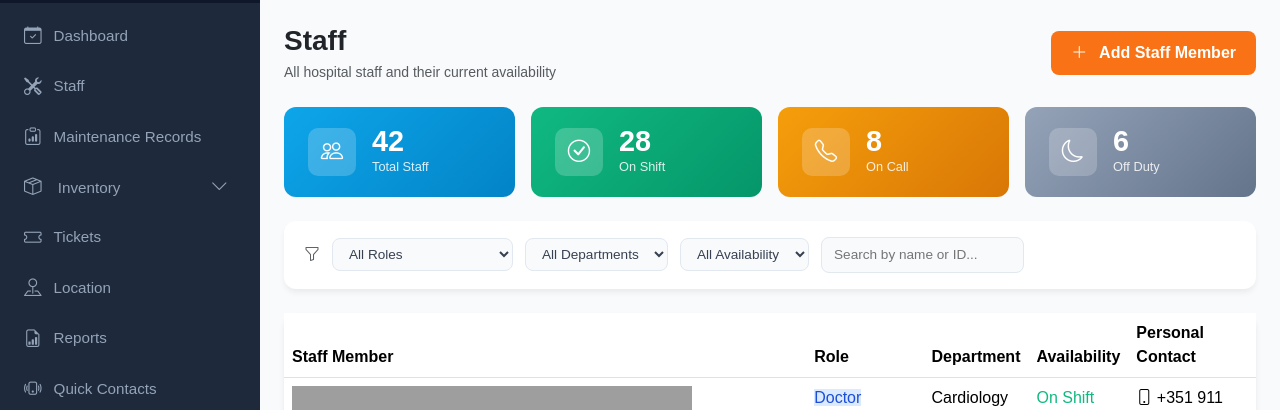
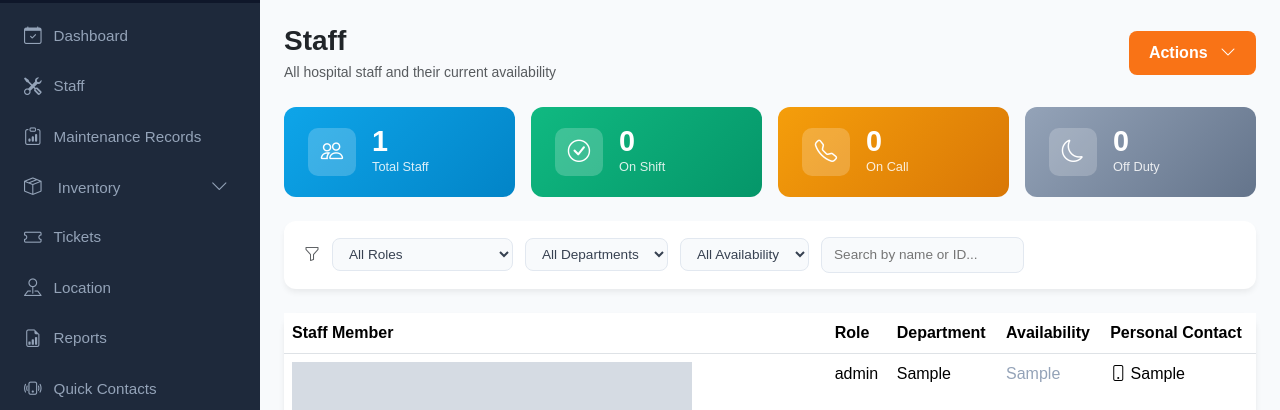
Before and after one commit to Phyloon/SIBDAS_Projeto, a PHP site: page /staff.php in a window 1280 px wide. Shown: the part 73-483 px from the top of the page. Run offline with PHP 8.4, Linux system fonts and the light colour scheme; tables that the repository leaves empty or names only in its code hold one stand-in row (values such as "Sample post"); grey boxes marked "Sample" are stand-in pictures; grey boxes are pictures that could not be loaded.

Commit message:
implementação do processo de adição de staff e integração com a database

```diff
--- /dev/null
+++ b/Strix-Central-Hospital/private/includes/new_staff.php
@@ -0,0 +1,73 @@
+<div class="modal fade" id="addStaffModal" tabindex="-1">
+    <div class="modal-dialog">
+        <div class="modal-content" style="border-radius: 16px; border: none;">
+            <form action="../includes/process_new_staff.php" method="POST">
+
+                <div class="modal-header border-0 pb-0">
+                    <h5 class="modal-title fw-bold">Add New Staff Member</h5>
+                    <button type="button" class="btn-close" data-bs-dismiss="modal"></button>
+                </div>
+
+                <div class="modal-body pt-3">
+                    <div class="d-flex flex-column align-items-center mb-4">
+                        <div class="qr-placeholder" style="width: 80px; height: 80px; display: flex; align-items: center; justify-content: center; background: #f1f5f9; border-radius: 50%;">
+                            <i class="bi bi-person-plus" style="font-size: 2rem; color: #64748b;"></i>
+                        </div>
+                        <small class="text-muted mt-2">Register new hospital personnel</small>
+                    </div>
+
+                    <div class="row g-3">
+                        <div class="col-12">
+                            <label class="form-label">Full Name</label>
+                            <input type="text" name="nome" class="form-control" placeholder="e.g. Dr. Alexandre Silva" style="border-radius:8px;" required>
+                        </div>
+
+                        <div class="col-6">
+                            <label class="form-label">Role</label>
+                            <input type="text" name="role" class="form-control" placeholder="e.g. Doctor, Nurse, Tech" style="border-radius:8px;" required>
+                        </div>
+
+                        <div class="col-6">
+                            <label class="form-label">Staff ID</label>
+                            <input type="text" name="staff_id" class="form-control" placeholder="e.g. #ST-00099" style="border-radius:8px;" required>
+                        </div>
+
+                        <div class="col-6">
+                            <label class="form-label">Department</label>
+                            <select name="departamento" class="form-select" style="border-radius:8px;" required>
+                                <option value="">Select...</option>
+                                <option value="Cardiology">Cardiology</option>
+                                <option value="Radiology">Radiology</option>
+                                <option value="ICU">ICU</option>
+                                <option value="Surgery">Surgery</option>
+                                <option value="Neurology">Neurology</option>
+                            </select>
+                        </div>
+
+                        <div class="col-6">
+                            <label class="form-label">Status</label>
+                            <select name="disponibilidade" class="form-select" style="border-radius:8px;" required>
+                                <option value="On Shift">On Shift</option>
+                                <option value="On Call">On Call</option>
+                                <option value="Off Duty">Off Duty</option>
+                            </select>
+                        </div>
+
+                        <div class="col-12">
+                            <label class="form-label">Contact Number</label>
+                            <input type="text" name="contacto" class="form-control" placeholder="e.g. +351 9xx xxx xxx" style="border-radius:8px;" required>
+                        </div>
+                    </div>
+                </div>
+
+                <div class="modal-footer border-0 pt-3">
+                    <button type="button" class="btn btn-light" data-bs-dismiss="modal" style="border-radius:8px;">Cancel</button>
+                    <button type="submit" class="btn btn-primary-custom" style="border-radius:8px;">
+                        <i class="bi bi-plus-lg me-1"></i> Add Staff Member
+                    </button>
+                </div>
+
+            </form>
+        </div>
+    </div>
+</div>
--- a/Strix-Central-Hospital/private/views/inventory-manage.php
+++ b/Strix-Central-Hospital/private/views/inventory-manage.php
@@ -116,7 +116,9 @@ $pct_fora = $total ? round($fora      / $total * 100) : 0;
                             </div>
                         </div>
                         <div>
-                            <button class="btn btn-primary-custom" data-bs-toggle="modal" data-bs-target="#addEquipmentModal"><i class="bi bi-plus-lg me-2"></i> Add Inventory</button>
+                            <button class="btn btn-primary-custom" data-bs-toggle="modal" data-bs-target="#addEquipmentModal">
+                                <i class="bi bi-plus-lg me-2"></i> Add Inventory
+                            </button>
                         </div>
                     </div>
 
--- a/Strix-Central-Hospital/private/views/staff.php
+++ b/Strix-Central-Hospital/private/views/staff.php
@@ -1,3 +1,14 @@
+<?php
+require_once '../../config/config.php';
+$stmt = $pdo->query("SELECT * FROM staff WHERE deleted_at IS NULL");
+$staff = $stmt->fetchAll(PDO::FETCH_ASSOC);
+
+$total      = count($staff);
+$on_shift   = count(array_filter($staff, fn($s) => $s['disponibilidade'] === 'On Shift'));
+$on_call    = count(array_filter($staff, fn($s) => $s['disponibilidade'] === 'On Call'));
+$off_duty   = count(array_filter($staff, fn($s) => $s['disponibilidade'] === 'Off Duty'));
+?>
+
 <?php include '../includes/header.php'?>
 
     <div class="d-flex">
@@ -16,9 +27,28 @@
                         <h3 class="fw-bold mb-1">Staff</h3>
                         <p class="text-muted small mb-0">All hospital staff and their current availability</p>
                     </div>
-                    <button class="btn btn-primary-custom">
-                        <i class="bi bi-plus-lg me-2"></i> Add Staff Member
-                    </button>
+
+                    <div class="dropdown align-items-center">
+                        <button class="btn btn-primary-custom" data-bs-toggle="dropdown" aria-expanded="false" style="border-radius: 8px;">
+                            Actions <i class="bi bi-chevron-down ms-2"></i>
+                        </button>
+                        <ul class="dropdown-menu dropdown-menu-end shadow-sm" style="border-radius: 8px; border: none;">
+                            <li>
+                                <button class="dropdown-item py-2" data-bs-toggle="modal" data-bs-target="#addStaffModal">
+                                    <i class="bi bi-person-plus me-2 text-muted"></i> Add Staff
+                                </button>
+                            </li>
+                            <li><hr class="dropdown-divider"></li>
+                            <li>
+                                <button class="dropdown-item py-2 text-danger" data-bs-toggle="modal" data-bs-target="#deleteStaffModal">
+                                    <i class="bi bi-person-dash me-2"></i> Delete Staff
+                                </button>
+                            </li>
+                        </ul>
+                    </div>
+
+                    <!--modal add staff-->
+                    <?php include '../includes/new_staff.php'?>
                 </div>
 
                 <!-- Stat cards -->
@@ -27,7 +57,7 @@
                         <div class="stat-card" style="background: linear-gradient(135deg, #0ea5e9, #0284c7);">
                             <div class="stat-icon"><i class="bi bi-people"></i></div>
                             <div>
-                                <div class="stat-value">42</div>
+                                <div class="stat-value"><?= $total ?></div>
                                 <div class="stat-label">Total Staff</div>
                             </div>
                         </div>
@@ -36,7 +66,7 @@
                         <div class="stat-card" style="background: linear-gradient(135deg, #10b981, #059669);">
                             <div class="stat-icon"><i class="bi bi-check-circle"></i></div>
                             <div>
-                                <div class="stat-value">28</div>
+                                <div class="stat-value"><?= $on_shift ?></div>
                                 <div class="stat-label">On Shift</div>
                             </div>
                         </div>
@@ -45,7 +75,7 @@
                         <div class="stat-card" style="background: linear-gradient(135deg, #f59e0b, #d97706);">
                             <div class="stat-icon"><i class="bi bi-telephone"></i></div>
                             <div>
-                                <div class="stat-value">8</div>
+                                <div class="stat-value"><?= $on_call ?></div>
                                 <div class="stat-label">On Call</div>
                             </div>
                         </div>
@@ -54,7 +84,7 @@
                         <div class="stat-card" style="background: linear-gradient(135deg, #94a3b8, #64748b);">
                             <div class="stat-icon"><i class="bi bi-moon"></i></div>
                             <div>
-                                <div class="stat-value">6</div>
+                                <div class="stat-value"><?= $off_duty ?></div>
                                 <div class="stat-label">Off Duty</div>
                             </div>
                         </div>
@@ -103,137 +133,42 @@
                                     <th>Personal Contact</th>
                                 </tr>
                             </thead>
-                            <tbody>
-                                <tr data-role="Doctor" data-availability="On Shift" data-department="Cardiology">
+                                <?php foreach ($staff as $s):
+                                    // set dot colour based on availability
+                                    $dot_color = match($s['disponibilidade']) {
+                                        'On Shift' => '#10b981',
+                                        'On Call'  => '#f59e0b',
+                                        'Off Duty' => '#94a3b8',
+                                        default    => '#94a3b8'
+                                    };
+                                ?>
+                                <tr data-role="<?= htmlspecialchars($s['role']) ?>"
+                                    data-availability="<?= htmlspecialchars($s['disponibilidade']) ?>"
+                                    data-department="<?= htmlspecialchars($s['departamento']) ?>">
                                     <td>
                                         <div class="d-flex align-items-center gap-3">
-                                            <img src="https://ui-avatars.com/api/?name=Maria+Santos&background=0ea5e9&color=fff" class="staff-avatar">
+                                            <img src="<?= htmlspecialchars($s['imagem']) ?>" class="staff-avatar">
                                             <div>
-                                                <div class="staff-name">Dr. Maria Santos</div>
-                                                <div class="staff-id">#ST-00021</div>
+                                                <div class="staff-name"><?= htmlspecialchars($s['nome']) ?></div>
+                                                <div class="staff-id"><?= htmlspecialchars($s['staff_id']) ?></div>
                                             </div>
                                         </div>
                                     </td>
-                                    <td><span class="role-badge" style="background:#dbeafe; color:#1d4ed8;">Doctor</span></td>
-                                    <td>Cardiology</td>
+                                    <td><span class="role-badge"><?= htmlspecialchars($s['role']) ?></span></td>
+                                    <td><?= htmlspecialchars($s['departamento']) ?></td>
                                     <td>
-                                        <span class="availability-dot" style="background:#10b981;"></span>
-                                        <span class="availability-label" style="color:#10b981;">On Shift</span>
+                                        <span class="availability-dot" style="background:<?= $dot_color ?>;"></span>
+                                        <span class="availability-label" style="color:<?= $dot_color ?>;"><?= htmlspecialchars($s['disponibilidade']) ?></span>
                                     </td>
-                                    <td><span class="assignment-pill"><i class="bi bi-phone"></i> +351 911 871 461</span></td>
+                                    <td><span class="assignment-pill"><i class="bi bi-phone"></i> <?= htmlspecialchars($s['contacto']) ?></span></td>
                                 </tr>
-                                <tr data-role="Biomedical Technician" data-availability="On Shift" data-department="Radiology">
-                                    <td>
-                                        <div class="d-flex align-items-center gap-3">
-                                            <img src="https://ui-avatars.com/api/?name=John+Doe&background=f97316&color=fff" class="staff-avatar">
-                                            <div>
-                                                <div class="staff-name">John Doe</div>
-                                                <div class="staff-id">#ST-00001</div>
-                                            </div>
-                                        </div>
-                                    </td>
-                                    <td><span class="role-badge" style="background:#ffedd5; color:#c2410c;">Biomedical Tech.</span></td>
-                                    <td>Radiology</td>
-                                    <td>
-                                        <span class="availability-dot" style="background:#10b981;"></span>
-                                        <span class="availability-label" style="color:#10b981;">On Shift</span>
-                                    </td>
-                                    <td><span class="assignment-pill"><i class="bi bi-phone"></i> +351 913 522 453</span></td>
-                                </tr>
-                                <tr data-role="Nurse" data-availability="On Call" data-department="ICU">
-                                    <td>
-                                        <div class="d-flex align-items-center gap-3">
-                                            <img src="https://ui-avatars.com/api/?name=Ana+Costa&background=10b981&color=fff" class="staff-avatar">
-                                            <div>
-                                                <div class="staff-name">Ana Costa</div>
-                                                <div class="staff-id">#ST-00034</div>
-                                            </div>
-                                        </div>
-                                    </td>
-                                    <td><span class="role-badge" style="background:#d1fae5; color:#065f46;">Nurse</span></td>
-                                    <td>ICU</td>
-                                    <td>
-                                        <span class="availability-dot" style="background:#f59e0b;"></span>
-                                        <span class="availability-label" style="color:#f59e0b;">On Call</span>
-                                    </td>
-                                    <td><span class="assignment-pill"><i class="bi bi-phone"></i> +351 918 452 633</span></td>
-                                </tr>
-                                <tr data-role="Radiologist" data-availability="On Shift" data-department="Radiology">
-                                    <td>
-                                        <div class="d-flex align-items-center gap-3">
-                                            <img src="https://ui-avatars.com/api/?name=Carlos+Lima&background=8b5cf6&color=fff" class="staff-avatar">
-                                            <div>
-                                                <div class="staff-name">Dr. Carlos Lima</div>
-                                                <div class="staff-id">#ST-00009</div>
-                                            </div>
-                                        </div>
-                                    </td>
-                                    <td><span class="role-badge" style="background:#ede9fe; color:#6d28d9;">Radiologist</span></td>
-                                    <td>Radiology</td>
-                                    <td>
-                                        <span class="availability-dot" style="background:#10b981;"></span>
-                                        <span class="availability-label" style="color:#10b981;">On Shift</span>
-                                    </td>
-                                    <td><span class="assignment-pill"><i class="bi bi-phone"></i> +351 914 522 782</span></td>
-                                </tr>
-                                <tr data-role="Surgeon" data-availability="Off Duty" data-department="Surgery">
-                                    <td>
-                                        <div class="d-flex align-items-center gap-3">
-                                            <img src="https://ui-avatars.com/api/?name=Pedro+Alves&background=64748b&color=fff" class="staff-avatar">
-                                            <div>
-                                                <div class="staff-name">Dr. Pedro Alves</div>
-                                                <div class="staff-id">#ST-00015</div>
-                                            </div>
-                                        </div>
-                                    </td>
-                                    <td><span class="role-badge" style="background:#f1f5f9; color:#475569;">Surgeon</span></td>
-                                    <td>Surgery</td>
-                                    <td>
-                                        <span class="availability-dot" style="background:#94a3b8;"></span>
-                                        <span class="availability-label" style="color:#94a3b8;">Off Duty</span>
-                                    </td>
-                                    <td><span class="assignment-pill"><i class="bi bi-phone"></i> +351 913 522 453</span></td>
-                                </tr>
-                                <tr data-role="Nurse" data-availability="On Shift" data-department="Neurology">
-                                    <td>
-                                        <div class="d-flex align-items-center gap-3">
-                                            <img src="https://ui-avatars.com/api/?name=Sofia+Ferreira&background=10b981&color=fff" class="staff-avatar">
-                                            <div>
-                                                <div class="staff-name">Sofia Ferreira</div>
-                                                <div class="staff-id">#ST-00041</div>
-                                            </div>
-                                        </div>
-                                    </td>
-                                    <td><span class="role-badge" style="background:#d1fae5; color:#065f46;">Nurse</span></td>
-                                    <td>Neurology</td>
-                                    <td>
-                                        <span class="availability-dot" style="background:#10b981;"></span>
-                                        <span class="availability-label" style="color:#10b981;">On Shift</span>
-                                    </td>
-                                    <td><span class="assignment-pill"><i class="bi bi-phone"></i> +351 917 145 221</span></td>
-                                </tr>
-                                <tr data-role="Biomedical Technician" data-availability="On Call" data-department="ICU">
-                                    <td>
-                                        <div class="d-flex align-items-center gap-3">
-                                            <img src="https://ui-avatars.com/api/?name=Rui+Mendes&background=f97316&color=fff" class="staff-avatar">
-                                            <div>
-                                                <div class="staff-name">Rui Mendes</div>
-                                                <div class="staff-id">#ST-00007</div>
-                                            </div>
-                                        </div>
-                                    </td>
-                                    <td><span class="role-badge" style="background:#ffedd5; color:#c2410c;">Biomedical Tech.</span></td>
-                                    <td>ICU</td>
-                                    <td>
-                                        <span class="availability-dot" style="background:#f59e0b;"></span>
-                                        <span class="availability-label" style="color:#f59e0b;">On Call</span>
-                                    </td>
-                                    <td><span class="assignment-pill"><i class="bi bi-phone"></i> +351 914 735 086</span></td>
-                                </tr>
+                                <?php endforeach; ?>
                             </tbody>
                         </table>
                     </div>
                 </div>
+
+
             </div>
         </div>
     </div>
```
Also changed, not shown: Strix-Central-Hospital/private/includes/process_new_staff.php (added, +48 -0 lines), Strix-Central-Hospital/private/includes/delete_staff.php (added), Strix-Central-Hospital/private/includes/process_delete_staff.php (added), Strix-Central-Hospital/private/login_process.html (deleted), Strix-Central-Hospital/private/login_process.php (added).
